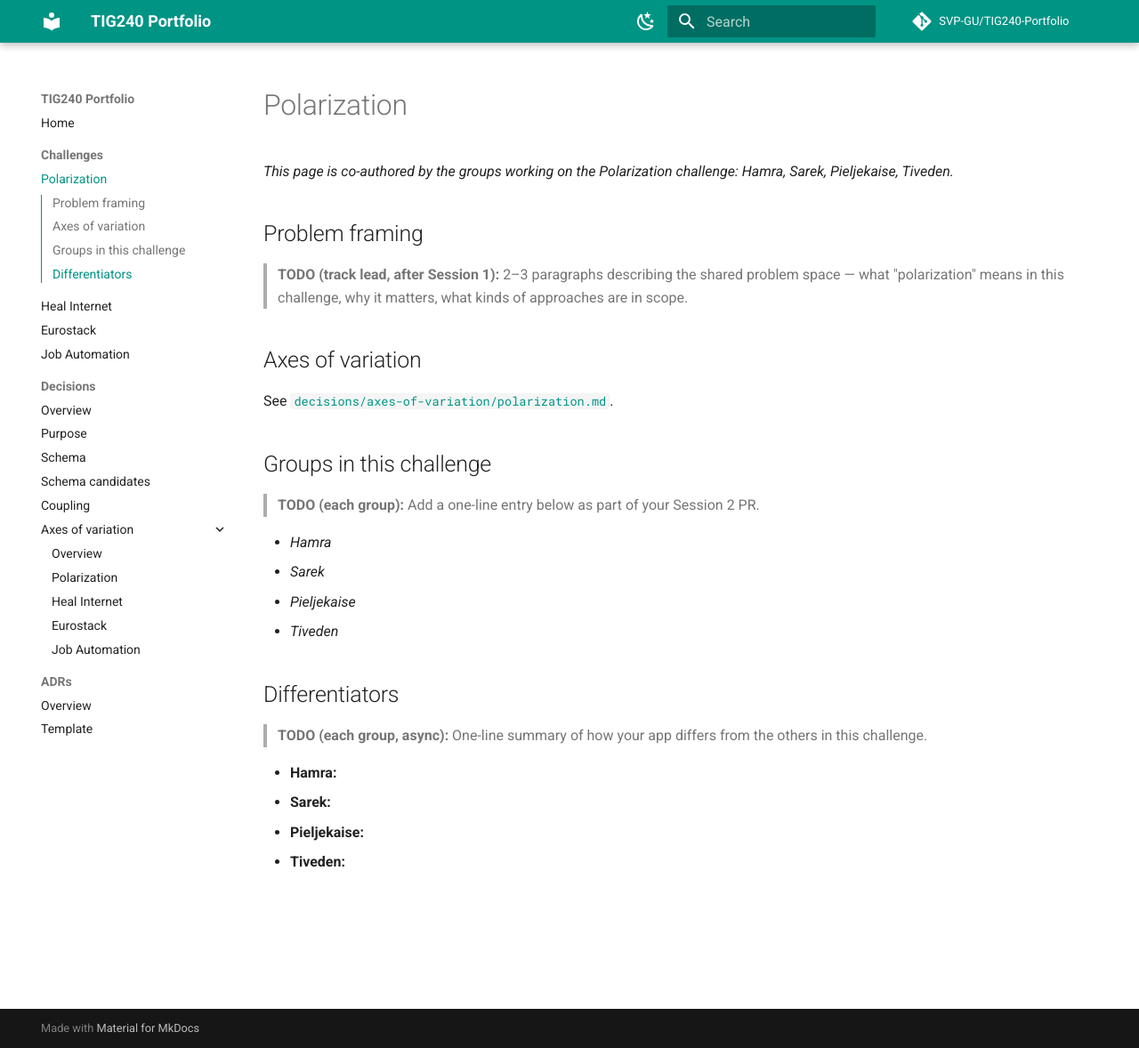
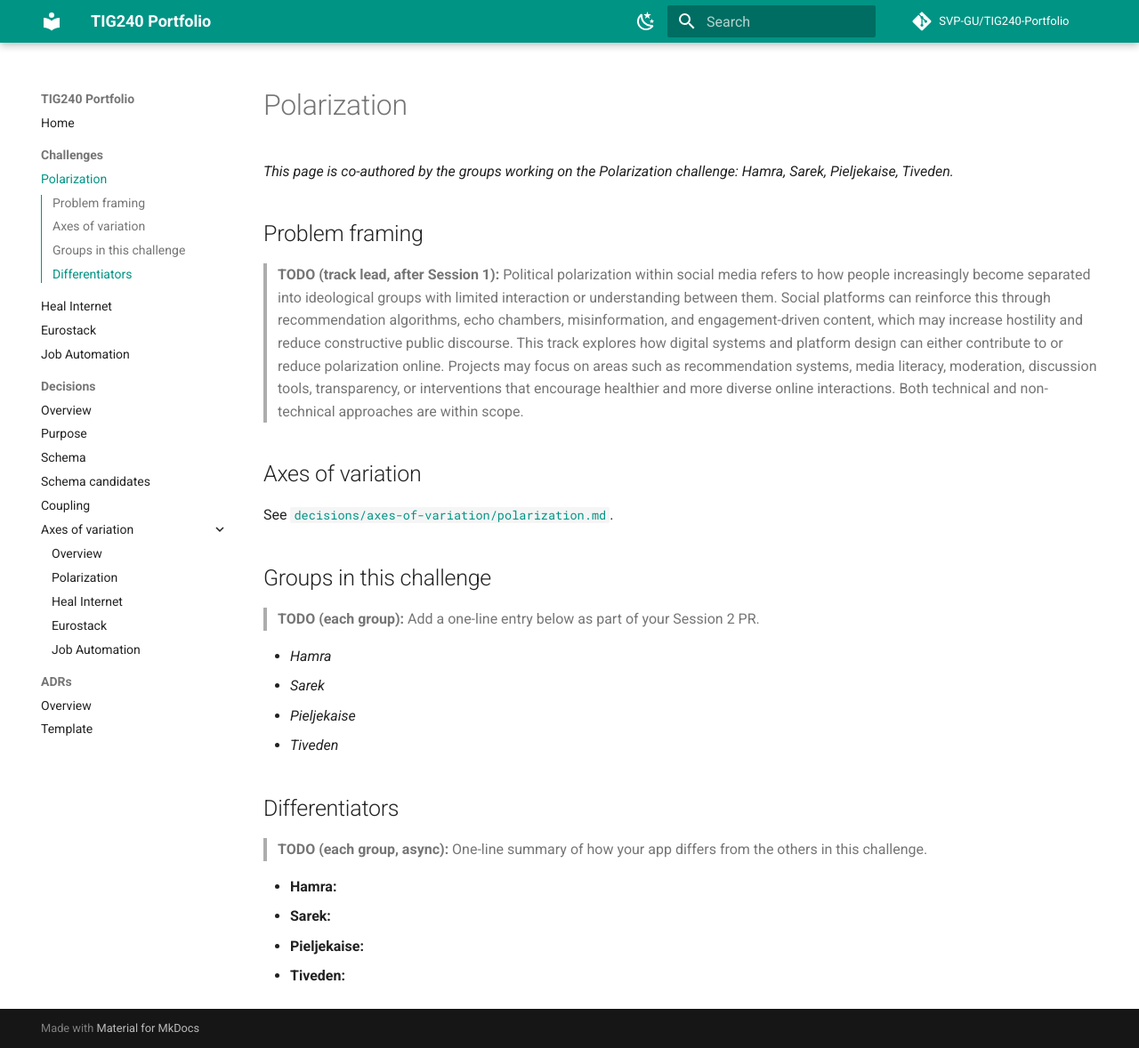
Before and after one commit to SVP-GU/TIG240-Portfolio, an MkDocs documentation site: the page built from docs/challenges/polarization/index.md, in a window 1280 px wide and 1178 px high. Shown: the whole window at 89% size. Built offline with MkDocs 1.6.1 and Material for MkDocs 9.7.7, drawn with Linux system fonts in a browser that asks for light colours; comment, search, counter and statistics services are not loaded.

Commit message:
Update index.md

```diff
--- a/docs/challenges/polarization/index.md
+++ b/docs/challenges/polarization/index.md
@@ -4,7 +4,9 @@
 
 ## Problem framing
 
-> **TODO (track lead, after Session 1):** 2–3 paragraphs describing the shared problem space — what "polarization" means in this challenge, why it matters, what kinds of approaches are in scope.
+> **TODO (track lead, after Session 1):**
+Political polarization within social media refers to how people increasingly become separated into ideological groups with limited interaction or understanding between them. Social platforms can reinforce this through recommendation algorithms, echo chambers, misinformation, and engagement-driven content, which may increase hostility and reduce constructive public discourse.
+This track explores how digital systems and platform design can either contribute to or reduce polarization online. Projects may focus on areas such as recommendation systems, media literacy, moderation, discussion tools, transparency, or interventions that encourage healthier and more diverse online interactions. Both technical and non-technical approaches are within scope.
 
 ## Axes of variation
 
```
